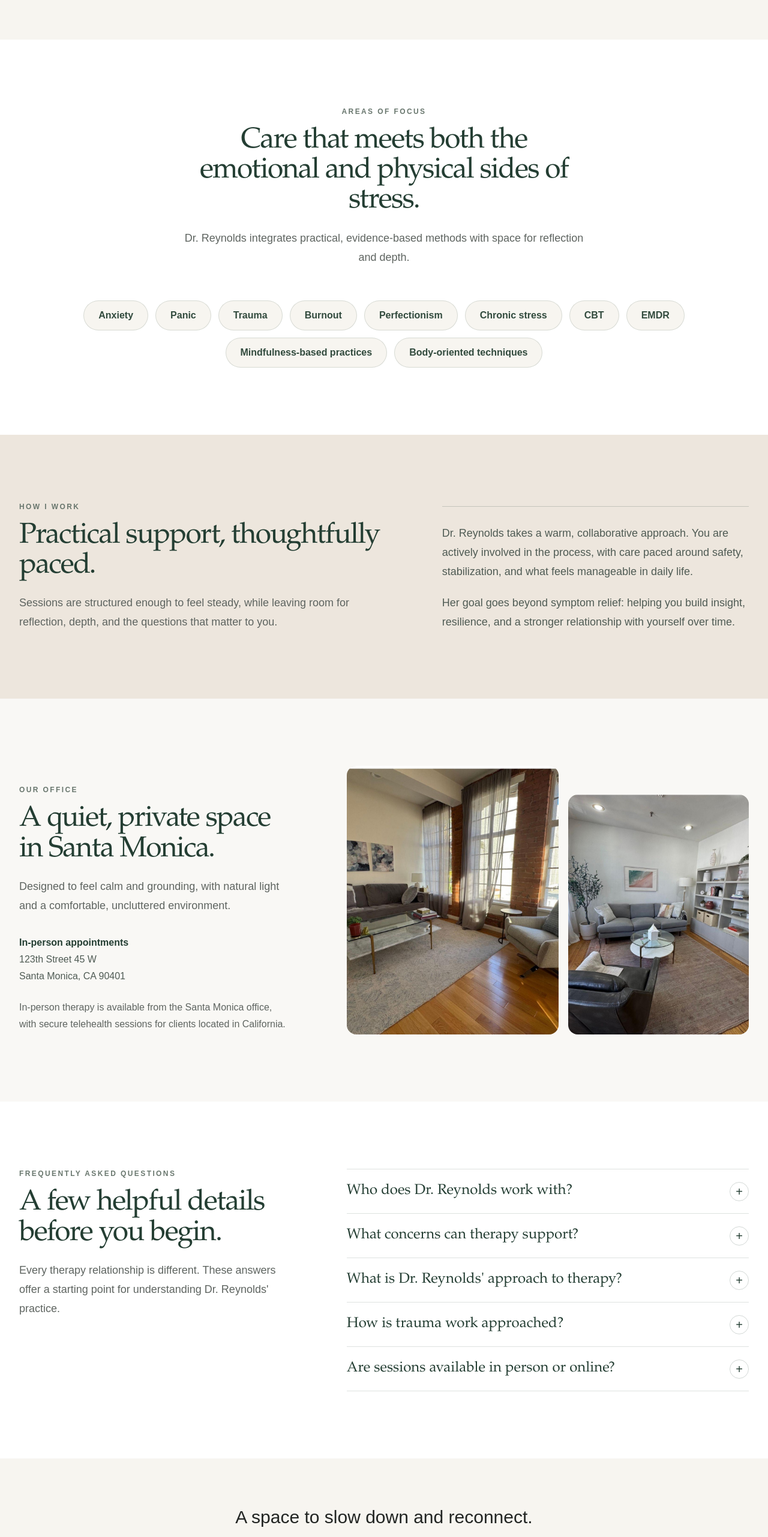
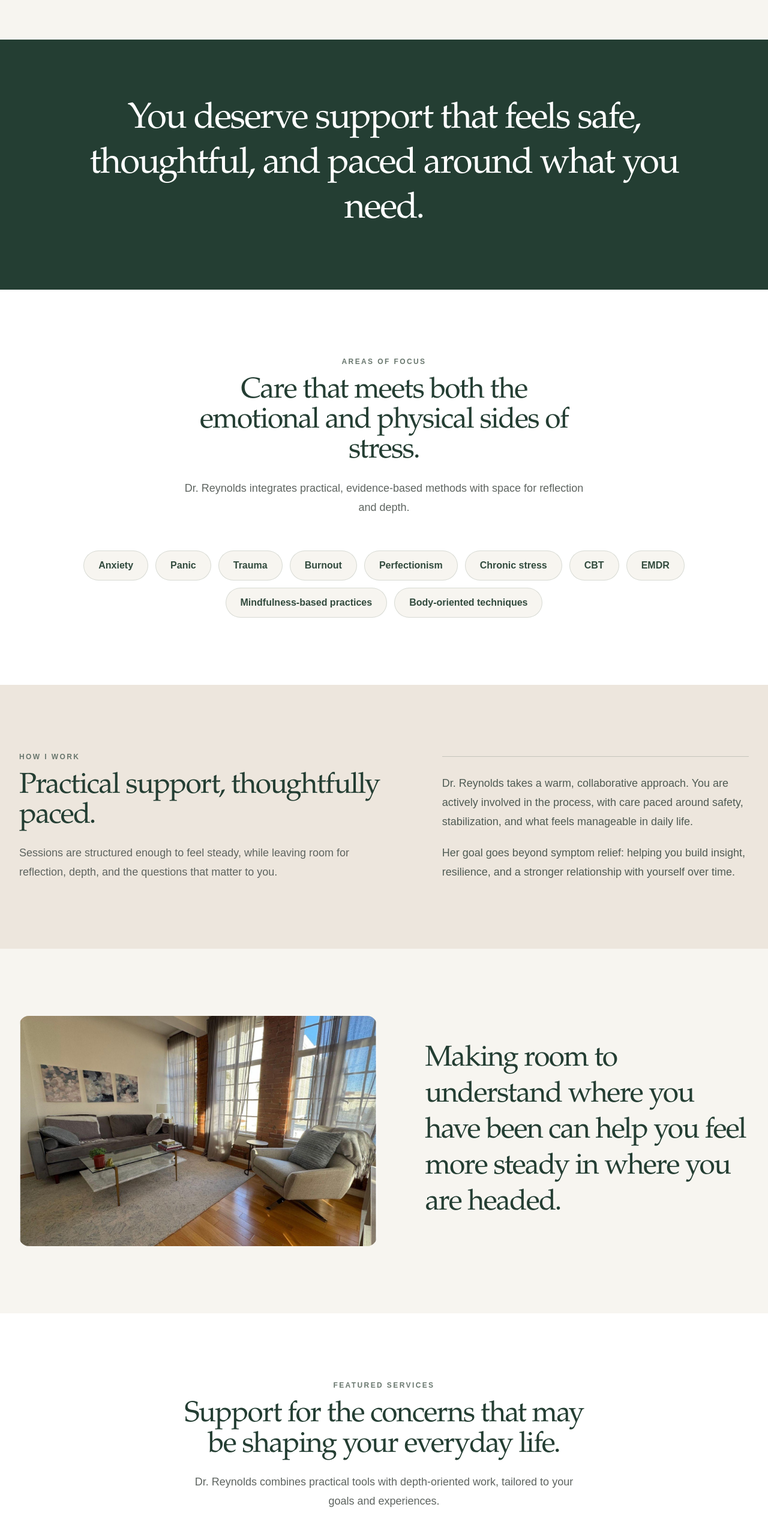
Before and after one commit to ri20045/grow-my-therapy, a Next.js app: page / in a window 1280 px wide. Shown: the part 2079-4642 px from the top of the page at 60% size. Built offline with nearby package versions, Linux system fonts and the light colour scheme.

Commit message:
Add reference-style homepage content sections

```diff
--- a/app/page.tsx
+++ b/app/page.tsx
@@ -1,12 +1,15 @@
 import Header from "@/components/layout/Header";
 import Footer from "@/components/layout/Footer";
+import AffirmationBanner from "@/components/sections/AffirmationBanner";
 import AudienceGrid from "@/components/sections/AudienceGrid";
 import ExpertiseTags from "@/components/sections/ExpertiseTags";
 import FaqSection from "@/components/sections/FaqSection";
+import FeaturedServices from "@/components/sections/FeaturedServices";
 import Hero from "@/components/sections/Hero";
 import IntroValidation from "@/components/sections/IntroValidation";
 import OurOffice from "@/components/sections/OurOffice";
 import Philosophy from "@/components/sections/Philosophy";
+import TransitionalBanner from "@/components/sections/TransitionalBanner";
 
 export default function Home() {
   return (
@@ -16,8 +19,11 @@ export default function Home() {
         <Hero />
         <IntroValidation />
         <AudienceGrid />
+        <AffirmationBanner />
         <ExpertiseTags />
         <Philosophy />
+        <TransitionalBanner />
+        <FeaturedServices />
         <OurOffice />
         <FaqSection />
 
--- /dev/null
+++ b/components/sections/AffirmationBanner.tsx
@@ -0,0 +1,11 @@
+export default function AffirmationBanner() {
+  return (
+    <section className="bg-[#243e33] px-4 py-16 text-white sm:px-6 sm:py-20 lg:px-8 lg:py-24">
+      <div className="mx-auto max-w-5xl text-center">
+        <p className="font-serif text-4xl font-normal leading-tight tracking-[-0.035em] sm:text-5xl lg:text-6xl">
+          You deserve support that feels safe, thoughtful, and paced around what you need.
+        </p>
+      </div>
+    </section>
+  );
+}
--- /dev/null
+++ b/components/sections/FeaturedServices.tsx
@@ -0,0 +1,44 @@
+import SectionHeading from "@/components/ui/SectionHeading";
+
+const services = [
+  {
+    title: "Anxiety & panic",
+    description:
+      "For constant worry, tension in the body, difficulty sleeping, or the feeling that you are always bracing for something to go wrong. Therapy can help you understand what is keeping the cycle in place and develop practical ways to feel more regulated.",
+  },
+  {
+    title: "Trauma recovery & EMDR",
+    description:
+      "For adults impacted by single-incident trauma or longer-standing patterns connected to childhood, relationships, or chronic stress. This work is paced carefully, with a focus on safety, stabilization, and your daily sense of control.",
+  },
+  {
+    title: "Burnout & perfectionism",
+    description:
+      "For professionals, entrepreneurs, and creatives who have spent years pushing through stress. Therapy can be a space to slow down, reconnect with yourself, and build more sustainable ways of living and working.",
+  },
+];
+
+export default function FeaturedServices() {
+  return (
+    <section className="bg-white px-4 py-16 sm:px-6 sm:py-20 lg:px-8 lg:py-28" id="featured-services">
+      <div className="mx-auto max-w-7xl">
+        <SectionHeading
+          align="center"
+          eyebrow="Featured services"
+          title="Support for the concerns that may be shaping your everyday life."
+          description="Dr. Reynolds combines practical tools with depth-oriented work, tailored to your goals and experiences."
+        />
+        <div className="mt-12 grid gap-5 lg:mt-16 lg:grid-cols-3">
+          {services.map((service) => (
+            <article className="flex flex-col rounded-2xl border border-[#243e33]/10 bg-[#f7f5f0] p-7 sm:p-8" key={service.title}>
+              <h3 className="font-serif text-3xl font-medium leading-tight tracking-[-0.025em] text-[#243e33]">
+                {service.title}
+              </h3>
+              <p className="mt-5 leading-7 text-[#5e6460]">{service.description}</p>
+            </article>
+          ))}
+        </div>
+      </div>
+    </section>
+  );
+}
--- /dev/null
+++ b/components/sections/TransitionalBanner.tsx
@@ -0,0 +1,22 @@
+import Image from "next/image";
+
+export default function TransitionalBanner() {
+  return (
+    <section className="px-4 py-16 sm:px-6 sm:py-20 lg:px-8 lg:py-28">
+      <div className="mx-auto grid max-w-7xl gap-10 lg:grid-cols-[1.05fr_0.95fr] lg:items-center lg:gap-20">
+        <div className="relative min-h-72 overflow-hidden rounded-2xl bg-[#dedbd2] sm:min-h-96">
+          <Image
+            alt="Natural light in Dr. Maya Reynolds' Santa Monica therapy office"
+            className="object-cover"
+            fill
+            sizes="(max-width: 1023px) calc(100vw - 3rem), 52vw"
+            src="/images/maya-reynolds-office-window.jpg"
+          />
+        </div>
+        <p className="max-w-xl font-serif text-4xl font-normal leading-tight tracking-[-0.035em] text-[#243e33] sm:text-5xl">
+          Making room to understand where you have been can help you feel more steady in where you are headed.
+        </p>
+      </div>
+    </section>
+  );
+}
```
